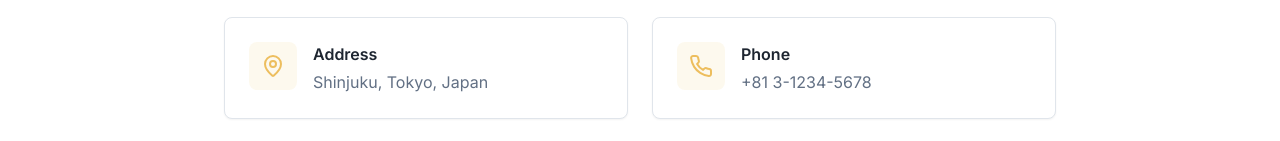
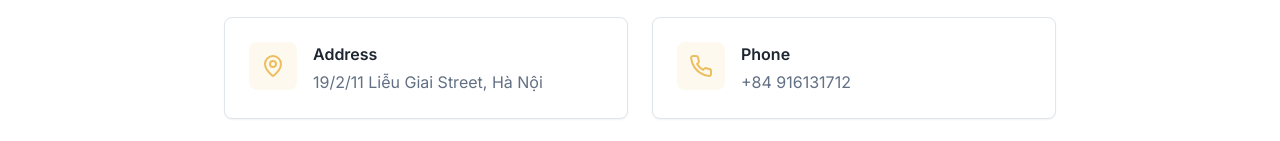
Before and after one commit to openVietAnh/win-residences, a React (Vite) app: page / in a window 1280 px wide. Shown: the part 2765-2906 px from the top of the page. Built offline with nearby package versions, Linux system fonts and the light colour scheme.

Commit message:
Update information

```diff
--- a/src/components/Contact.tsx
+++ b/src/components/Contact.tsx
@@ -1,6 +1,6 @@
-import { useTranslation } from 'react-i18next';
-import { Card, CardContent } from '@/components/ui/card';
-import { MapPin, Phone, Mail, Clock } from 'lucide-react';
+import { useTranslation } from "react-i18next";
+import { Card, CardContent } from "@/components/ui/card";
+import { MapPin, Phone, Mail, Clock } from "lucide-react";
 
 const Contact = () => {
   const { t } = useTranslation();
@@ -8,23 +8,23 @@ const Contact = () => {
   const contactInfo = [
     {
       icon: MapPin,
-      label: t('contact.address'),
-      value: 'Shinjuku, Tokyo, Japan',
+      label: t("contact.address"),
+      value: "19/2/11 Liễu Giai Street, Hà Nội",
     },
     {
       icon: Phone,
-      label: t('contact.phone'),
-      value: '+81 3-1234-5678',
+      label: t("contact.phone"),
+      value: "+84 916131712",
     },
     {
       icon: Mail,
-      label: t('contact.email'),
-      value: 'info@winresidences.com',
+      label: t("contact.email"),
+      value: "info@winresidences.com",
     },
     {
       icon: Clock,
-      label: t('contact.hours'),
-      value: t('contact.hoursValue'),
+      label: t("contact.hours"),
+      value: t("contact.hoursValue"),
     },
   ];
 
@@ -32,14 +32,17 @@ const Contact = () => {
     <section id="contact" className="py-20 px-4 sm:px-6 lg:px-8">
       <div className="container mx-auto max-w-4xl">
         <h2 className="text-3xl sm:text-4xl md:text-5xl font-bold text-center text-foreground mb-12">
-          {t('contact.title')}
+          {t("contact.title")}
         </h2>
 
         <div className="grid grid-cols-1 sm:grid-cols-2 gap-6">
           {contactInfo.map((item, index) => {
             const Icon = item.icon;
             return (
-              <Card key={index} className="hover:shadow-lg transition-shadow duration-300">
+              <Card
+                key={index}
+                className="hover:shadow-lg transition-shadow duration-300"
+              >
                 <CardContent className="p-6 flex items-start gap-4">
                   <div className="p-3 bg-accent/10 rounded-lg">
                     <Icon className="w-6 h-6 text-accent" />
@@ -48,9 +51,7 @@ const Contact = () => {
                     <h3 className="font-semibold text-foreground mb-1">
                       {item.label}
                     </h3>
-                    <p className="text-muted-foreground">
-                      {item.value}
-                    </p>
+                    <p className="text-muted-foreground">{item.value}</p>
                   </div>
                 </CardContent>
               </Card>
--- a/src/components/Location.tsx
+++ b/src/components/Location.tsx
@@ -1,4 +1,4 @@
-import { useTranslation } from 'react-i18next';
+import { useTranslation } from "react-i18next";
 
 const Location = () => {
   const { t } = useTranslation();
@@ -7,23 +7,22 @@ const Location = () => {
     <section id="location" className="py-20 px-4 sm:px-6 lg:px-8 bg-muted/30">
       <div className="container mx-auto max-w-7xl">
         <h2 className="text-3xl sm:text-4xl md:text-5xl font-bold text-center text-foreground mb-6">
-          {t('location.title')}
+          {t("location.title")}
         </h2>
         <p className="text-center text-lg text-muted-foreground mb-12 max-w-2xl mx-auto">
-          {t('location.description')}
+          {t("location.description")}
         </p>
 
         <div className="w-full h-96 md:h-[500px] rounded-lg overflow-hidden shadow-lg">
           <iframe
-            src="https://www.google.com/maps/embed?pb=!1m18!1m12!1m3!1d3241.747799816394!2d139.69171007585906!3d35.65858087258316!2m3!1f0!2f0!3f0!3m2!1i1024!2i768!4f13.1!3m3!1m2!1s0x60188b563b00109f%3A0x337328def1e2ab26!2sShinjuku%2C%20Tokyo%2C%20Japan!5e0!3m2!1sen!2sus!4v1701234567890!5m2!1sen!2sus"
-            width="100%"
-            height="100%"
+            src="https://www.google.com/maps/embed?pb=!1m18!1m12!1m3!1d3723.9593112478374!2d105.8149241!3d21.034314!2m3!1f0!2f0!3f0!3m2!1i1024!2i768!4f13.1!3m3!1m2!1s0x3135ab97265bd46f%3A0x636380a6dae63a71!2sWins%20Residences%20Hanoi!5e0!3m2!1svi!2s!4v1762341338342!5m2!1svi!2s"
+            width="600"
+            height="450"
             style={{ border: 0 }}
             allowFullScreen
             loading="lazy"
             referrerPolicy="no-referrer-when-downgrade"
-            title="Win Residences Location"
-          />
+          ></iframe>
         </div>
       </div>
     </section>
```
